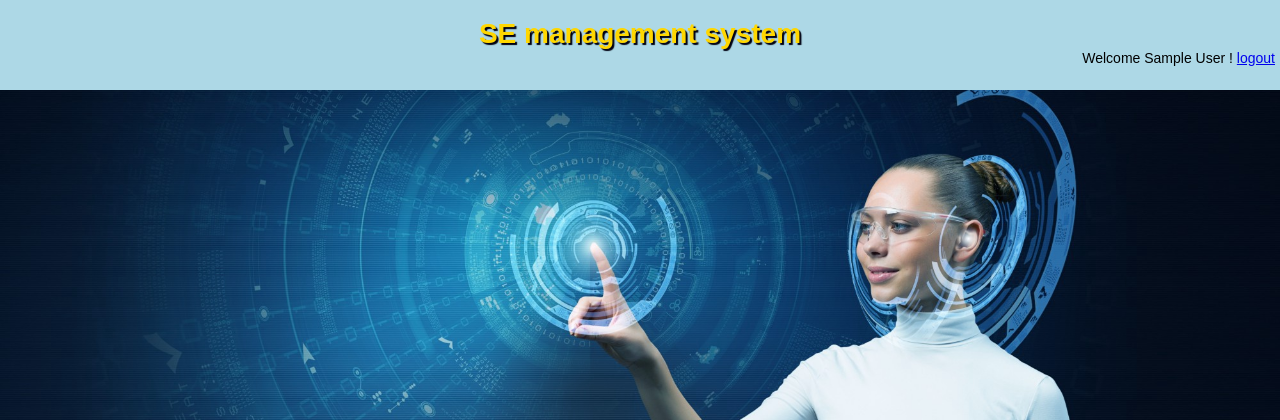
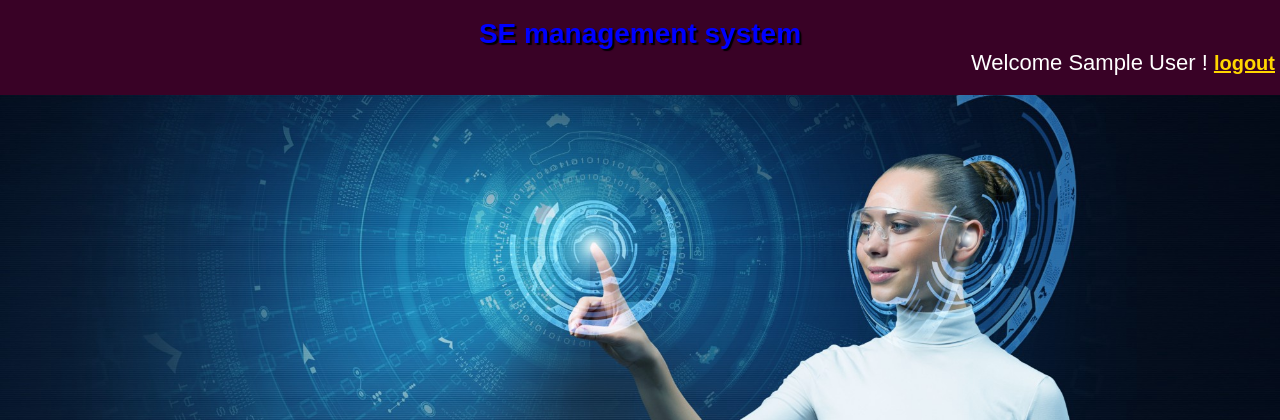
Before and after one commit to Kavindu-Gayantha/SE2016, a PHP site: page /users.php in a window 1280 px wide. Shown: the top 420 px of the page. Run offline with PHP 8.4, Linux system fonts and the light colour scheme; the visitor is signed in with stand-in values (Sample User, id 1).

Commit message:
logout function also done

```diff
--- a/main.css
+++ b/main.css
@@ -15,16 +15,18 @@ body
 }
 .header_statement
 {
-  color:gold;
+  color:blue;
   font-weight: bold;
   text-align: center;
   padding:15px;
+  text-shadow: 2px 2px 1px #000;
 }
 .header
 {
-  background: rgb(32, 84, 156);
+  /* background: rgb(32, 84, 156); */
+  background:  #390226;
   width:100%;
-  opacity: .7;
+
 }
 .login
 {
@@ -68,29 +70,40 @@ p
   margin-bottom:15px;
 
 }
+p.info
+{
+  background: green;
+  padding:10px;
+  color:white;
+
+}
 header
 {
   /* background:#eee; */
-  background: lightblue;
+  background: #390226;
   overflow:auto;
   padding:5px;
-  height:80px;
-
+  height:85px;
 }
 header .appname
 {
   float:center;
   font-size: 28px;
   font-weight: bold;
-  color:gold;
-  text-shadow: 2px 2px 1px #001;
+  color:blue;
+  text-shadow: 2px 2px 1px #000;
   text-align:center;
   padding-top: 13px;
-
-
 }
 header .loggedin
 {
   float:right
+}
+#loginbtn:hover
+{
+  cursor:pointer;
+  background:#390226;
+  border-color: black;
+  color:white;
 
 }
--- a/users.php
+++ b/users.php
@@ -17,7 +17,7 @@
 <body>
   <header>
     <div class="appname">SE management system</div>
-    <div class="loggedin">Welcome <?php echo $_SESSION['first_name']; ?> ! <a href="logout.php">logout</a></div>
+    <div class="loggedin" style="color:white; font-size:22px;">Welcome <?php echo $_SESSION['first_name']; ?> ! <a href="logout.php" style="color:gold; font-weight:bold; font-size:20px;">logout</a></div>
   </header>
 
 
```
Also changed, not shown: index.php (+9 -2 lines), logout.php (added, +13 -0 lines).
